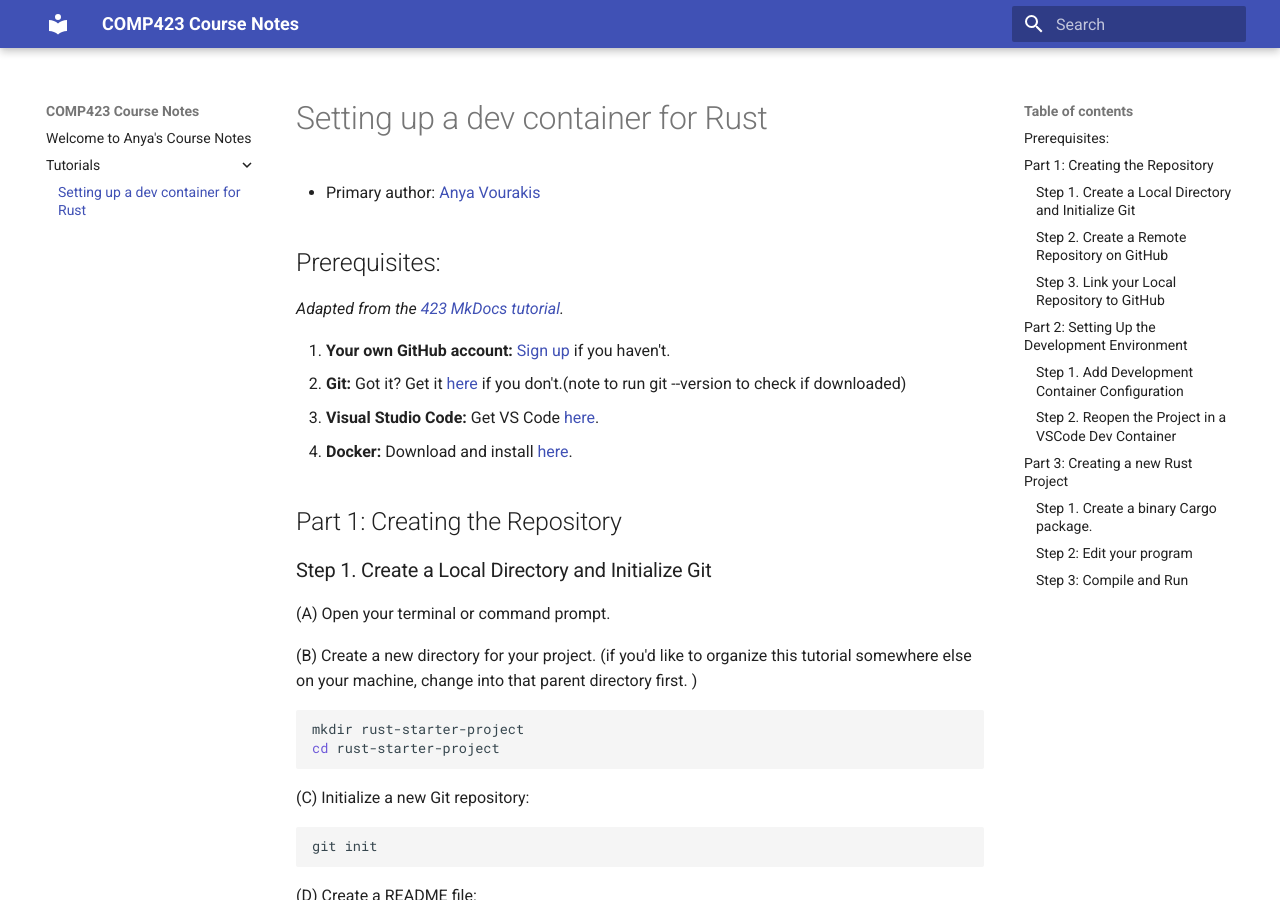
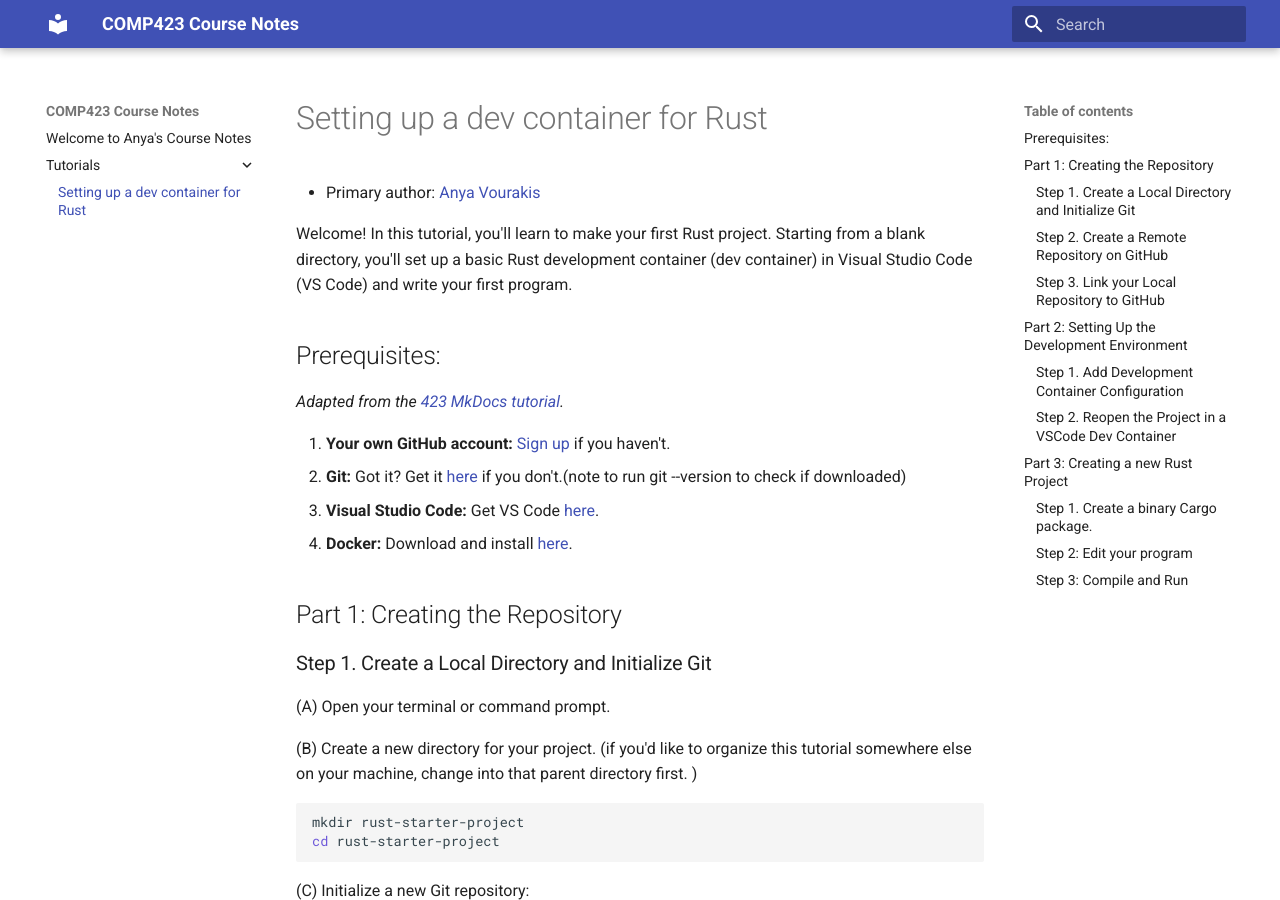
Before and after one commit to v-anya/comp423-course-notes, an MkDocs documentation site: the page built from docs/tutorials/rust-setup.md, in a window 1280 px wide and 900 px high. Built offline with MkDocs 1.6.1 and Material for MkDocs 9.7.7, drawn with Linux system fonts in a browser that asks for light colours.

Commit message:
drafted intro paragraph

```diff
--- a/docs/tutorials/rust-setup.md
+++ b/docs/tutorials/rust-setup.md
@@ -1,6 +1,8 @@
 # Setting up a dev container for Rust
 * Primary author: [Anya Vourakis](https://github.com/v-anya)
 
+
+Welcome! In this tutorial, you'll learn to make your first Rust project. Starting from a blank directory, you'll set up a basic Rust development container (dev container) in Visual Studio Code (VS Code) and write your first program.
 ## Prerequisites:
 _Adapted from the [423 MkDocs tutorial](https://comp423-25s.github.io/resources/MkDocs/tutorial/)._
 
```
